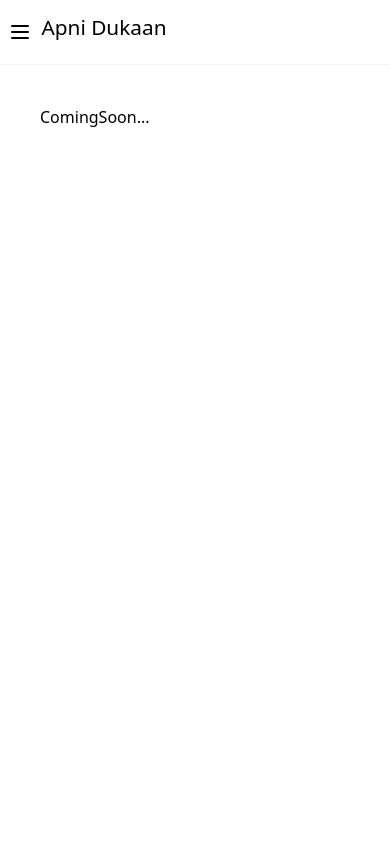
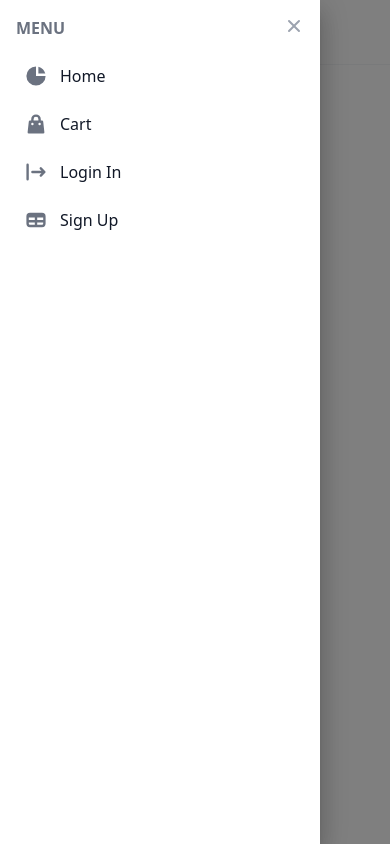
Before and after one commit to singh-gyan/frontend-ecommerce, a React (Vite) app: page /about in a window 390 px wide. Both pictures are taken after a click on the button 20 px from the left and 32 px from the top of the page. Built offline with nearby package versions, Linux system fonts and the light colour scheme.

Commit message:
nac drawer added

```diff
--- a/src/Layout/Layout.tsx
+++ b/src/Layout/Layout.tsx
@@ -1,4 +1,5 @@
 import React from 'react';
+import Drawer from '../components/molecules/Drawer';
 import Navbar from '../components/organisms/Navbar';
 import { Container, Pane } from '../components/styled/GeneralStyles';
 
@@ -9,6 +10,7 @@ type LayoutProps = {
 const Layout = ({ children }: LayoutProps) => {
   return (
     <>
+      {/* <Drawer /> */}
       <Navbar />
       <div className='p-10 h-[90vh] overflow-scroll'>{children}</div>
     </>
--- /dev/null
+++ b/src/assets/MenuSVG.tsx
@@ -0,0 +1,20 @@
+const MenuSVG = () => {
+  return (
+    <svg
+      className='w-6 h-6'
+      xmlns='http://www.w3.org/2000/svg'
+      fill='none'
+      viewBox='0 0 24 24'
+      stroke='currentColor'
+    >
+      <path
+        strokeLinecap='round'
+        strokeLinejoin='round'
+        strokeWidth='2'
+        d='M4 6h16M4 12h16M4 18h16'
+      />
+    </svg>
+  );
+};
+
+export default MenuSVG;
--- /dev/null
+++ b/src/components/molecules/Drawer/Drawer.tsx
@@ -0,0 +1,185 @@
+import { Popover } from '@headlessui/react';
+import React from 'react';
+import Drawer from '@mui/material/Drawer';
+import { Link } from 'react-router-dom';
+import LogoutIcon from '@mui/icons-material/Logout';
+import useAppStore from '../../../zustand';
+type Props = {
+  open: boolean;
+  setOpen: (open: boolean) => void;
+};
+const AppDrawer = ({ open, setOpen }: Props) => {
+  const { isAuthenticated, setToken } = useAppStore(state => state);
+  return (
+    <Drawer open={open} anchor='left' onClose={() => setOpen(false)}>
+      <div
+        id='drawer-navigation'
+        className='h-screen p-4 overflow-y-auto bg-white w-80 dark:bg-gray-800'
+        tabIndex={-1}
+        aria-labelledby='drawer-navigation-label'
+      >
+        <h5
+          id='drawer-navigation-label'
+          className='text-base font-semibold text-gray-500 uppercase dark:text-gray-400'
+        >
+          Menu
+        </h5>
+        <button
+          type='button'
+          data-drawer-dismiss='drawer-navigation'
+          aria-controls='drawer-navigation'
+          className='text-gray-400 bg-transparent hover:bg-gray-200 hover:text-gray-900 rounded-lg text-sm p-1.5 absolute top-2.5 right-2.5 inline-flex items-center dark:hover:bg-gray-600 dark:hover:text-white'
+          onClick={() => setOpen(false)}
+        >
+          <svg
+            aria-hidden='true'
+            className='w-5 h-5'
+            fill='currentColor'
+            viewBox='0 0 20 20'
+            xmlns='http://www.w3.org/2000/svg'
+          >
+            <path
+              fillRule='evenodd'
+              d='M4.293 4.293a1 1 0 011.414 0L10 8.586l4.293-4.293a1 1 0 111.414 1.414L11.414 10l4.293 4.293a1 1 0 01-1.414 1.414L10 11.414l-4.293 4.293a1 1 0 01-1.414-1.414L8.586 10 4.293 5.707a1 1 0 010-1.414z'
+              clipRule='evenodd'
+            ></path>
+          </svg>
+          <span className='sr-only'>Close menu</span>
+        </button>
+        <div className='py-4 overflow-y-auto'>
+          <ul className='space-y-2'>
+            <li>
+              <Link
+                to='/'
+                className='flex items-center p-2 text-base font-normal text-gray-900 rounded-lg dark:text-white hover:bg-gray-100 dark:hover:bg-gray-700'
+              >
+                <svg
+                  aria-hidden='true'
+                  className='w-6 h-6 text-gray-500 transition duration-75 dark:text-gray-400 group-hover:text-gray-900 dark:group-hover:text-white'
+                  fill='currentColor'
+                  viewBox='0 0 20 20'
+                  xmlns='http://www.w3.org/2000/svg'
+                >
+                  <path d='M2 10a8 8 0 018-8v8h8a8 8 0 11-16 0z'></path>
+                  <path d='M12 2.252A8.014 8.014 0 0117.748 8H12V2.252z'></path>
+                </svg>
+                <span className='ml-3'>Home</span>
+              </Link>
+            </li>
+            <li>
+              <button
+                type='button'
+                className='flex items-center w-full p-2 text-base font-normal text-gray-900 transition duration-75 rounded-lg group hover:bg-gray-100 dark:text-white dark:hover:bg-gray-700'
+                aria-controls='dropdown-example'
+                data-collapse-toggle='dropdown-example'
+              >
+                <svg
+                  aria-hidden='true'
+                  className='flex-shrink-0 w-6 h-6 text-gray-500 transition duration-75 group-hover:text-gray-900 dark:text-gray-400 dark:group-hover:text-white'
+                  fill='currentColor'
+                  viewBox='0 0 20 20'
+                  xmlns='http://www.w3.org/2000/svg'
+                >
+                  <path
+                    fillRule='evenodd'
+                    d='M10 2a4 4 0 00-4 4v1H5a1 1 0 00-.994.89l-1 9A1 1 0 004 18h12a1 1 0 00.994-1.11l-1-9A1 1 0 0015 7h-1V6a4 4 0 00-4-4zm2 5V6a2 2 0 10-4 0v1h4zm-6 3a1 1 0 112 0 1 1 0 01-2 0zm7-1a1 1 0 100 2 1 1 0 000-2z'
+                    clipRule='evenodd'
+                  ></path>
+                </svg>
+                <span className='flex-1 ml-3 text-left whitespace-nowrap'>
+                  Cart
+                </span>
+                {/* <span className='inline-flex items-center justify-center w-3 h-3 p-3 ml-3 text-sm font-medium text-blue-600 bg-blue-200 rounded-full dark:bg-blue-900 dark:text-blue-200'>
+                  3
+                </span> */}
+              </button>
+            </li>
+
+            {isAuthenticated ? (
+              <li>
+                <Link
+                  to='/profile'
+                  className='flex items-center p-2 text-base font-normal text-gray-900 rounded-lg dark:text-white hover:bg-gray-100 dark:hover:bg-gray-700'
+                >
+                  <svg
+                    aria-hidden='true'
+                    className='flex-shrink-0 w-6 h-6 text-gray-500 transition duration-75 dark:text-gray-400 group-hover:text-gray-900 dark:group-hover:text-white'
+                    fill='currentColor'
+                    viewBox='0 0 20 20'
+                    xmlns='http://www.w3.org/2000/svg'
+                  >
+                    <path
+                      fillRule='evenodd'
+                      d='M10 9a3 3 0 100-6 3 3 0 000 6zm-7 9a7 7 0 1114 0H3z'
+                      clipRule='evenodd'
+                    ></path>
+                  </svg>
+                  <span className='flex-1 ml-3 whitespace-nowrap'>Profile</span>
+                </Link>
+                <Link
+                  to='/'
+                  className='flex items-center p-2 text-base font-normal text-gray-900 rounded-lg dark:text-white hover:bg-gray-100 dark:hover:bg-gray-700'
+                  onClick={() => setToken(null)}
+                >
+                  <LogoutIcon />
+                  <span className='flex-1 ml-3 whitespace-nowrap'>Logout</span>
+                </Link>
+              </li>
+            ) : (
+              <>
+                <li>
+                  <Link
+                    to='/login'
+                    className='flex items-center p-2 text-base font-normal text-gray-900 rounded-lg dark:text-white hover:bg-gray-100 dark:hover:bg-gray-700'
+                  >
+                    <svg
+                      aria-hidden='true'
+                      className='flex-shrink-0 w-6 h-6 text-gray-500 transition duration-75 dark:text-gray-400 group-hover:text-gray-900 dark:group-hover:text-white'
+                      fill='currentColor'
+                      viewBox='0 0 20 20'
+                      xmlns='http://www.w3.org/2000/svg'
+                    >
+                      <path
+                        fillRule='evenodd'
+                        d='M3 3a1 1 0 00-1 1v12a1 1 0 102 0V4a1 1 0 00-1-1zm10.293 9.293a1 1 0 001.414 1.414l3-3a1 1 0 000-1.414l-3-3a1 1 0 10-1.414 1.414L14.586 9H7a1 1 0 100 2h7.586l-1.293 1.293z'
+                        clipRule='evenodd'
+                      ></path>
+                    </svg>
+                    <span className='flex-1 ml-3 whitespace-nowrap'>
+                      Login In
+                    </span>
+                  </Link>
+                </li>
+                <li>
+                  <Link
+                    to='/signup'
+                    className='flex items-center p-2 text-base font-normal text-gray-900 rounded-lg dark:text-white hover:bg-gray-100 dark:hover:bg-gray-700'
+                  >
+                    <svg
+                      aria-hidden='true'
+                      className='flex-shrink-0 w-6 h-6 text-gray-500 transition duration-75 dark:text-gray-400 group-hover:text-gray-900 dark:group-hover:text-white'
+                      fill='currentColor'
+                      viewBox='0 0 20 20'
+                      xmlns='http://www.w3.org/2000/svg'
+                    >
+                      <path
+                        fillRule='evenodd'
+                        d='M5 4a3 3 0 00-3 3v6a3 3 0 003 3h10a3 3 0 003-3V7a3 3 0 00-3-3H5zm-1 9v-1h5v2H5a1 1 0 01-1-1zm7 1h4a1 1 0 001-1v-1h-5v2zm0-4h5V8h-5v2zM9 8H4v2h5V8z'
+                        clipRule='evenodd'
+                      ></path>
+                    </svg>
+                    <span className='flex-1 ml-3 whitespace-nowrap'>
+                      Sign Up
+                    </span>
+                  </Link>
+                </li>
+              </>
+            )}
+          </ul>
+        </div>
+      </div>
+    </Drawer>
+  );
+};
+
+export default AppDrawer;
--- /dev/null
+++ b/src/components/molecules/Drawer/index.tsx
@@ -0,0 +1,3 @@
+import AppDrawer from './Drawer';
+
+export default AppDrawer;
--- a/src/components/molecules/UserActions/UserActions.tsx
+++ b/src/components/molecules/UserActions/UserActions.tsx
@@ -34,7 +34,7 @@ const UserActions = () => {
             <>
               <Popover.Button
                 // onClick={handleAccountClick}
-                className='block p-6 border-b-4 border-transparent hover:border-blue-600'
+                className='hidden lg:block p-6 border-b-4 border-transparent hover:border-blue-600'
               >
                 <UserSVG />
 
--- a/src/components/organisms/Navbar.tsx
+++ b/src/components/organisms/Navbar.tsx
@@ -1,44 +1,30 @@
 import { Badge, Button, IconButton, BadgeProps } from '@mui/material';
-import React from 'react';
+import React, { useState } from 'react';
 import { Link } from 'react-router-dom';
 import { Container, Pane } from '../styled/GeneralStyles';
 import ShoppingCartIcon from '@mui/icons-material/ShoppingCart';
 import { styled } from '@mui/material/styles';
 import useAppStore from '../../zustand';
 import UserActions from '../molecules/UserActions';
-const StyledBadge = styled(Badge)<BadgeProps>(({ theme }) => ({
-  '& .MuiBadge-badge': {
-    right: -3,
-    top: 13,
-    border: `2px solid ${theme.palette.background.paper}`,
-    padding: '0 4px',
-  },
-}));
+import MenuSVG from '../../assets/MenuSVG';
+import Drawer from '../molecules/Drawer';
+import AppDrawer from '../molecules/Drawer';
 
 const Navbar = () => {
   const isAuthenticated = useAppStore(state => state.isAuthenticated);
-
+  const [open, setOpen] = useState(false);
   return (
     <header className='border-b border-gray-100 sticky'>
       <div className='flex items-center justify-between h-16 mx-auto max-w-screen-2xl sm:px-6 lg:px-8'>
         <div className='flex items-center'>
-          <button type='button' className='p-2 sm:mr-4 lg:hidden'>
-            <svg
-              className='w-6 h-6'
-              xmlns='http://www.w3.org/2000/svg'
-              fill='none'
-              viewBox='0 0 24 24'
-              stroke='currentColor'
-            >
-              <path
-                strokeLinecap='round'
-                strokeLinejoin='round'
-                strokeWidth='2'
-                d='M4 6h16M4 12h16M4 18h16'
-              />
-            </svg>
+          <button
+            type='button'
+            className='p-2 sm:mr-4 lg:hidden'
+            onClick={() => setOpen(true)}
+          >
+            <MenuSVG />
           </button>
-
+          <AppDrawer open={open} setOpen={setOpen} />
           <Link to='/' className='flex'>
             <span className='inline-block w-32 h-10 rounded-lg hover:bg-blue-100 text-center text-[1.3em] '>
               Apni Dukaan
@@ -93,4 +79,4 @@ const Navbar = () => {
   );
 };
 
-export default Navbar;
+export default React.memo(Navbar);
--- a/src/pages/Product.tsx
+++ b/src/pages/Product.tsx
@@ -96,14 +96,14 @@ const Product = () => {
                     {brands.map((items: { company?: string }) => (
                       <div className='flex items-center'>
                         <input
-                          id='toy'
+                          id={items.company}
                           type='checkbox'
                           name='type[toy]'
                           className='w-5 h-5 border-gray-300 rounded'
                         />
 
                         <label
-                          htmlFor='toy'
+                          htmlFor={items.company}
                           className='ml-3 text-sm font-medium'
                         >
                           {items.company?.split('-')[0].toUpperCase()}
```
